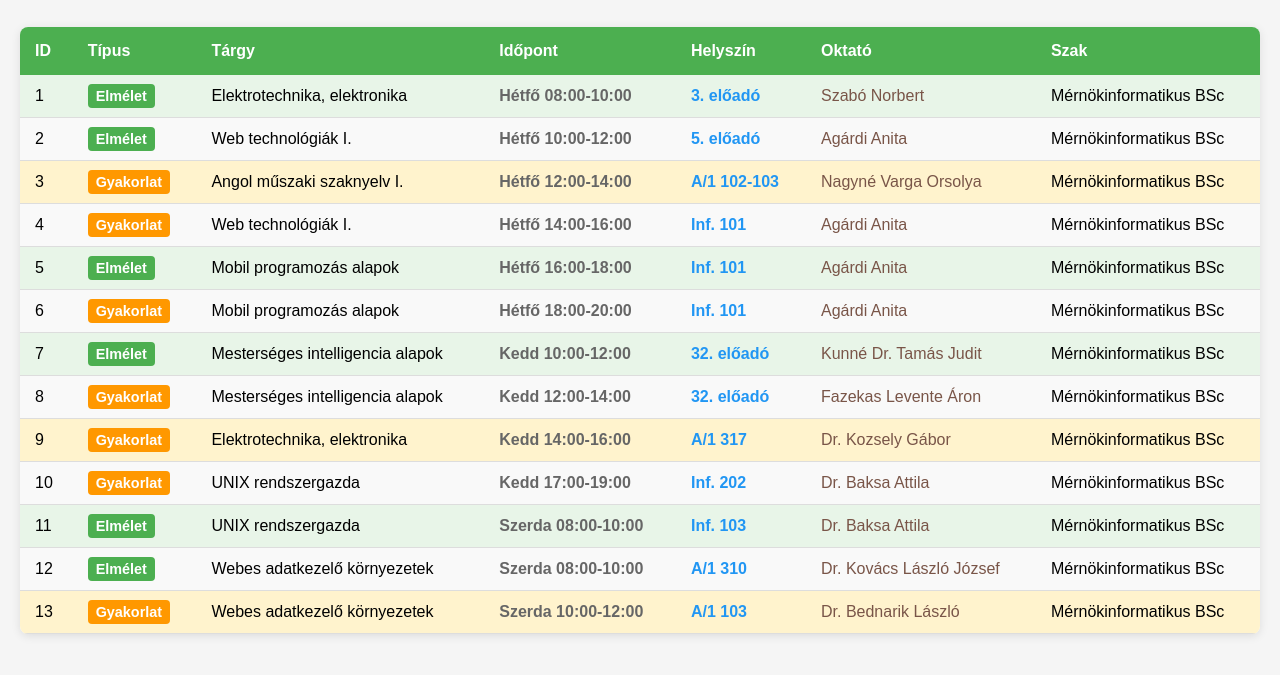
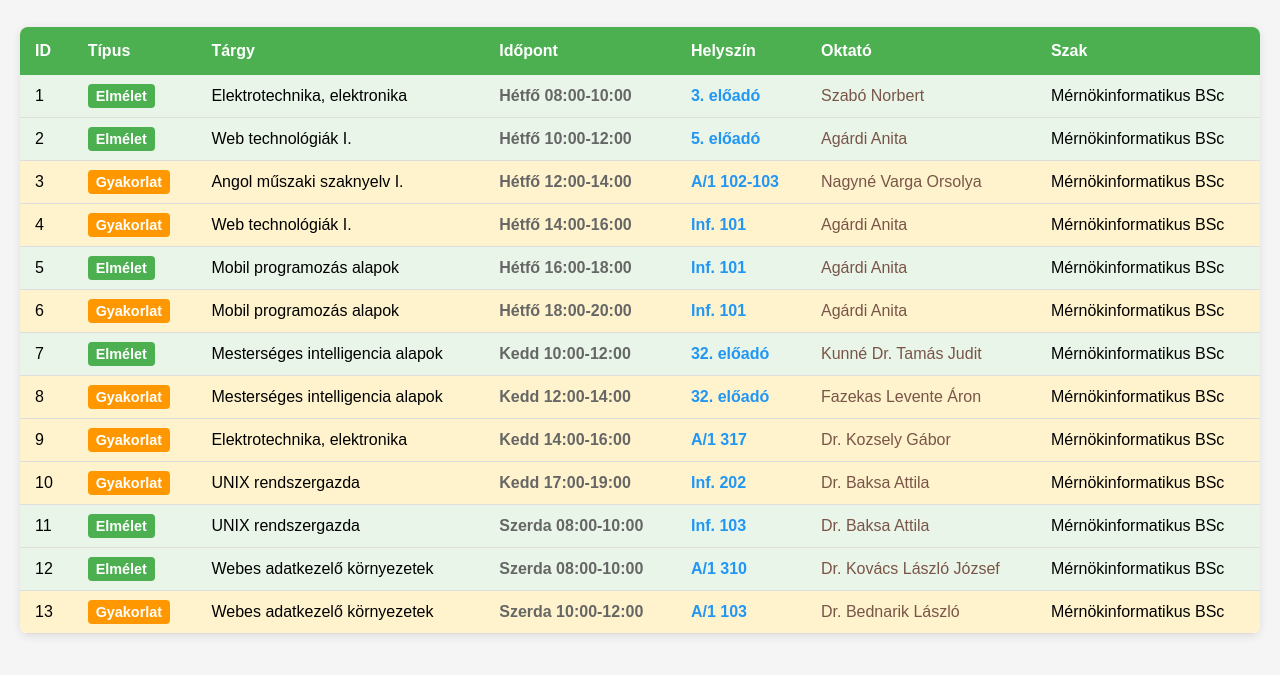
Before and after one commit to matyas-toth/OQH5NHWebXML, a plain HTML site: page OQH5NH_0917/oqh5nh_xmltohtml.html in a window 1280 px wide. Shown: the part 61-736 px from the top of the page. Drawn offline with Linux system fonts and the light colour scheme.

Commit message:
fix: table styling

```diff
--- a/OQH5NH_0917/oqh5nh_xmltohtml.html
+++ b/OQH5NH_0917/oqh5nh_xmltohtml.html
@@ -37,10 +37,6 @@
         td {
             padding: 12px 15px;
             border-bottom: 1px solid #ddd;
-        }
-
-        tr:nth-child(even) {
-            background-color: #f9f9f9;
         }
 
         tr:hover {
```
